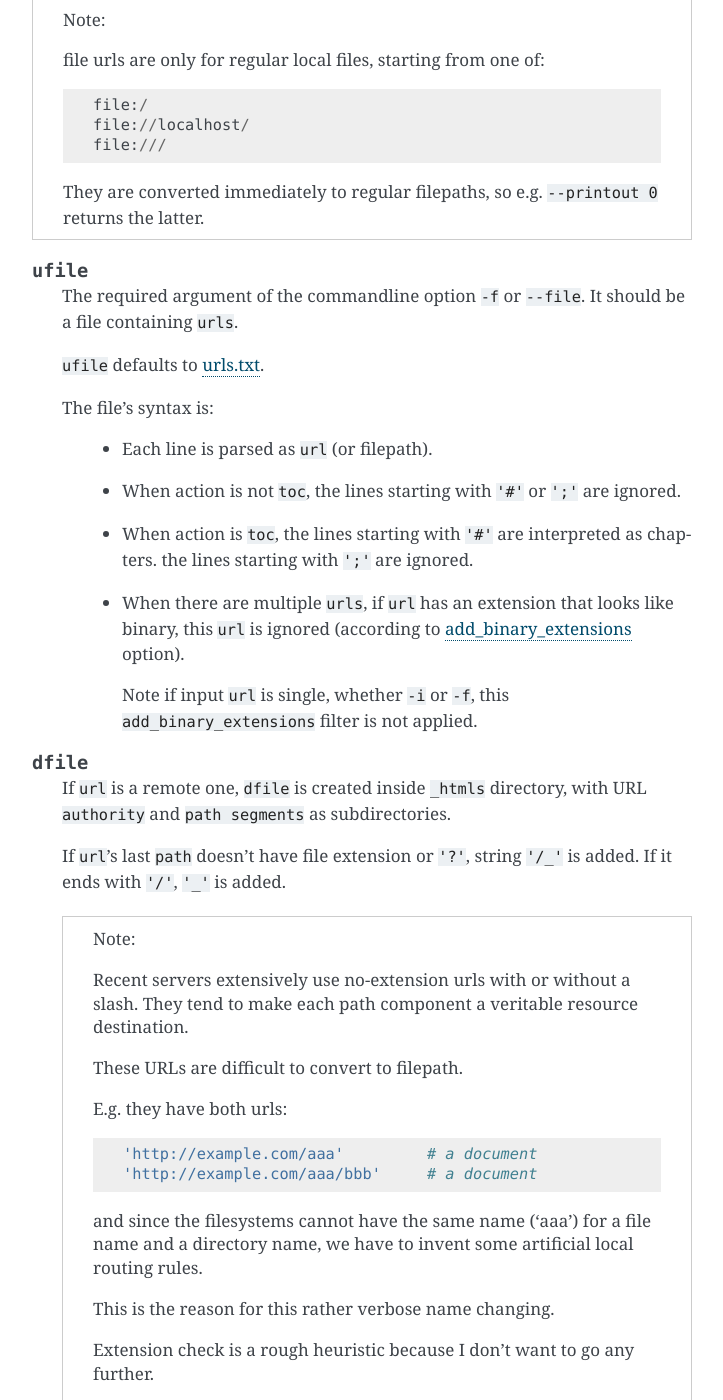
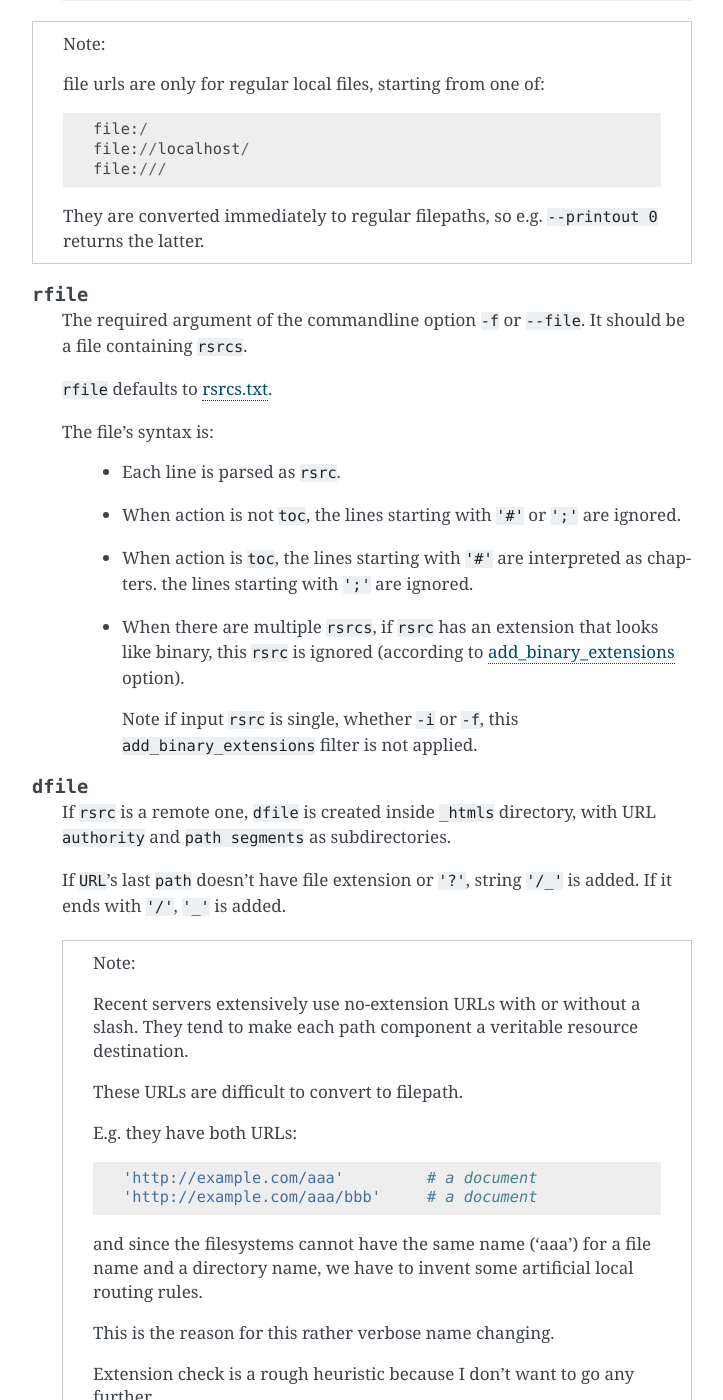
Before and after one commit to openandclose/tosixinch, a Sphinx documentation site: the page built from docs/overview.rst, in a window 1280 px wide and 1400 px high, scrolled down 2772 px. Shown: the whole window, without its empty margins (388-1111 px from the left). Built offline with Sphinx 7.4.7, drawn with Linux system fonts in a browser that asks for light colours; some of the changed text lies outside the part shown.

Commit message:
Refactor rename (input) url -> rsrc (resource)

```diff
--- a/docs/overview.rst
+++ b/docs/overview.rst
@@ -48,10 +48,10 @@ So, the three invocations below make no difference. ::
 
     * `check <commandline.html#cmdoption-c>`__
 
-      Print matched url settings and, exit.
+      Print matched rsrc settings and, exit.
 
-      You have to supply url some way (``-i`` or ``-f``).
-      If input url is only one,
+      You have to supply rsrc some way (``-i`` or ``-f``).
+      If input rsrc is only one,
       print all the option values.
       Otherwise, print just section name and ``match`` option.
 
@@ -68,13 +68,13 @@ and exits.
 download
 ^^^^^^^^
 
-Downloads ``url``, and saves it as ``dfile``.
+Downloads ``rsrc``, and saves it as ``dfile``.
 
 If `force_download <options.html#confopt-force_download>`__ is ``False`` (default),
 the program skips downloading if the file already exists.
 
-If ``url`` is a local filepath, it also does nothing.
-``dfile`` is the same as ``url``.
+If ``rsrc`` is a local filepath, it also does nothing.
+``dfile`` is the same as ``rsrc``.
 
 For the actual downloading, it just uses
 `urllib.request <https://docs.python.org/3/library/urllib.request.html>`__
@@ -94,7 +94,7 @@ Opens ``dfile``, and generates ``efile``.
 
 It always runs, overwriting existing ``efile`` if any.
 
-(If ``url`` is local filepath, ``dfile`` is not created,
+(If ``rsrc`` is local filepath, ``dfile`` is not created,
 but ``efile`` *is* created).
 
 Extraction procedure is predetermined,
@@ -121,7 +121,7 @@ Target Files
 
 The point of the program is that you don't have to specify
 each input and output for each consecutive action.
-For this, given ``url``, target files' names are uniquely determined.
+For this, given ``rsrc``, target files' names are uniquely determined (mostly).
 
 All generated html files are
 in ``_htmls`` sub directory in current directory (created if necessary).
@@ -131,7 +131,7 @@ Generated *pdf* file is placed under current directory.
 Usually users don't have to care about these files' details.
 But disposing of the files (deleting or moving) is users' job.
 
-.. dword:: url
+.. dword:: rsrc
 
     Input resource location. URL or local filepath.
     Only ``http``, ``https`` and ``file`` schemes are supported for URL.
@@ -151,16 +151,16 @@ But disposing of the files (deleting or moving) is users' job.
     They are converted immediately to regular filepaths,
     so e.g. ``--printout 0`` returns the latter.
 
-.. dword:: ufile
+.. dword:: rfile
 
     The required argument of the commandline option ``-f`` or ``--file``.
-    It should be a file containing ``urls``.
+    It should be a file containing ``rsrcs``.
 
-    ``ufile`` defaults to `urls.txt <#dword-urls.txt>`__.
+    ``rfile`` defaults to `rsrcs.txt <#dword-rsrcs.txt>`__.
 
     The file's syntax is:
 
-        * Each line is parsed as ``url`` (or filepath).
+        * Each line is parsed as ``rsrc``.
 
         * When action is not ``toc``,
           the lines starting with ``'#'`` or ``';'`` are ignored.
@@ -169,34 +169,34 @@ But disposing of the files (deleting or moving) is users' job.
           the lines starting with ``'#'`` are interpreted as chapters.
           the lines starting with ``';'`` are ignored.
 
-        * When there are multiple ``urls``,
-          if ``url`` has an extension that looks like binary,
-          this ``url`` is ignored
+        * When there are multiple ``rsrcs``,
+          if ``rsrc`` has an extension that looks like binary,
+          this ``rsrc`` is ignored
           (according to
           `add_binary_extensions <options.html#confopt-add_binary_extensions>`__ option).
 
-          Note if input ``url`` is single,
+          Note if input ``rsrc`` is single,
           whether ``-i`` or ``-f``,
           this ``add_binary_extensions`` filter is not applied.
 
 .. dword:: dfile
 
-    If ``url`` is a remote one,
+    If ``rsrc`` is a remote one,
     ``dfile`` is created inside ``_htmls`` directory,
     with URL ``authority`` and ``path segments`` as subdirectories.
 
-    If ``url``'s last ``path`` doesn't have file extension or ``'?'``,
+    If ``URL``'s last ``path`` doesn't have file extension or ``'?'``,
     string ``'/_'`` is added.
     If it ends with ``'/'``, ``'_'`` is added.
 
     .. note::
 
-        Recent servers extensively use no-extension urls with or without a slash.
+        Recent servers extensively use no-extension URLs with or without a slash.
         They tend to make each path component a veritable resource destination.
 
         These URLs are difficult to convert to filepath.
 
-        E.g. they have both urls::
+        E.g. they have both URLs::
 
             'http://example.com/aaa'         # a document
             'http://example.com/aaa/bbb'     # a document
@@ -210,7 +210,7 @@ But disposing of the files (deleting or moving) is users' job.
         Extension check is a rough heuristic
         because I don't want to go any further.
 
-        If the site has a url ::
+        If the site has a URL ::
 
             'http://example.com/aaa.html'
 
@@ -226,9 +226,9 @@ But disposing of the files (deleting or moving) is users' job.
 
     .. note::
 
-        As an exception, if original ``url`` is too long for file name conversion
+        As an exception, if original ``URL`` is too long for file name conversion
         (a path segment more than 255 characters),
-        the whole ``url`` is sha1-hashed,
+        the whole ``URL`` is sha1-hashed,
         and the name takes a ``_html/_hash/<sha1-hexdigit>`` form.
 
 .. dword:: efile
@@ -236,7 +236,7 @@ But disposing of the files (deleting or moving) is users' job.
     String ``'~'`` and ``'.html'`` (If not already have one)
     is added to ``dfile``.
 
-    If ``url`` is a local filepath,
+    If ``rsrc`` is a local filepath,
     The path components of ``efile`` are created
     by the same process as ``dfile``.
 
@@ -248,15 +248,15 @@ But disposing of the files (deleting or moving) is users' job.
 
     When ``--pdfname`` option is not provided,
     the program auto-creates the pdf filename.
-    The name is made up from ``url``'s last path,
-    query, section name and host name *of the first url*.
+    The name is made up from ``rsrc``'s last path,
+    query, section name and host name *of the first rsrc*.
 
     Example::
 
         ~/Download/tosixinch/wikipedia-Xpath.pdf (from single input)
         ~/Download/tosixinch/wikipedia.pdf (from multiple input)
 
-    Even if ``urls`` are from multiple domains (e.g. wikipedia and reddit),
+    Even if ``rsrcs`` are from multiple domains (e.g. wikipedia and reddit),
     the filename of the pdf is named after the first one (just wikipedia).
     So, it is not always appropriate.
 
@@ -267,7 +267,7 @@ Config Files
 .. dword:: urls.txt
 
     It is the default filename for ``--file``,
-    and used when no other file or input ``url`` is specified.
+    and used when no other file or input ``rsrc`` is specified.
 
 .. note::
 
@@ -288,7 +288,7 @@ Config Files
 
 .. dword:: tocfile
 
-    It is the ``toc`` version of `ufile <#dword-ufile>`__.
+    It is the ``toc`` version of `rfile <#dword-rfile>`__.
 
     It is generated automatically in current directory,
     when action is ``toc``,
```
Also changed, not shown: CHANGELOG.rst (+6 -6 lines), docs/intro.rst (+11 -8 lines), docs/options.rst (+14 -14 lines), docs/topics.rst (+25 -25 lines), 13 other files.
